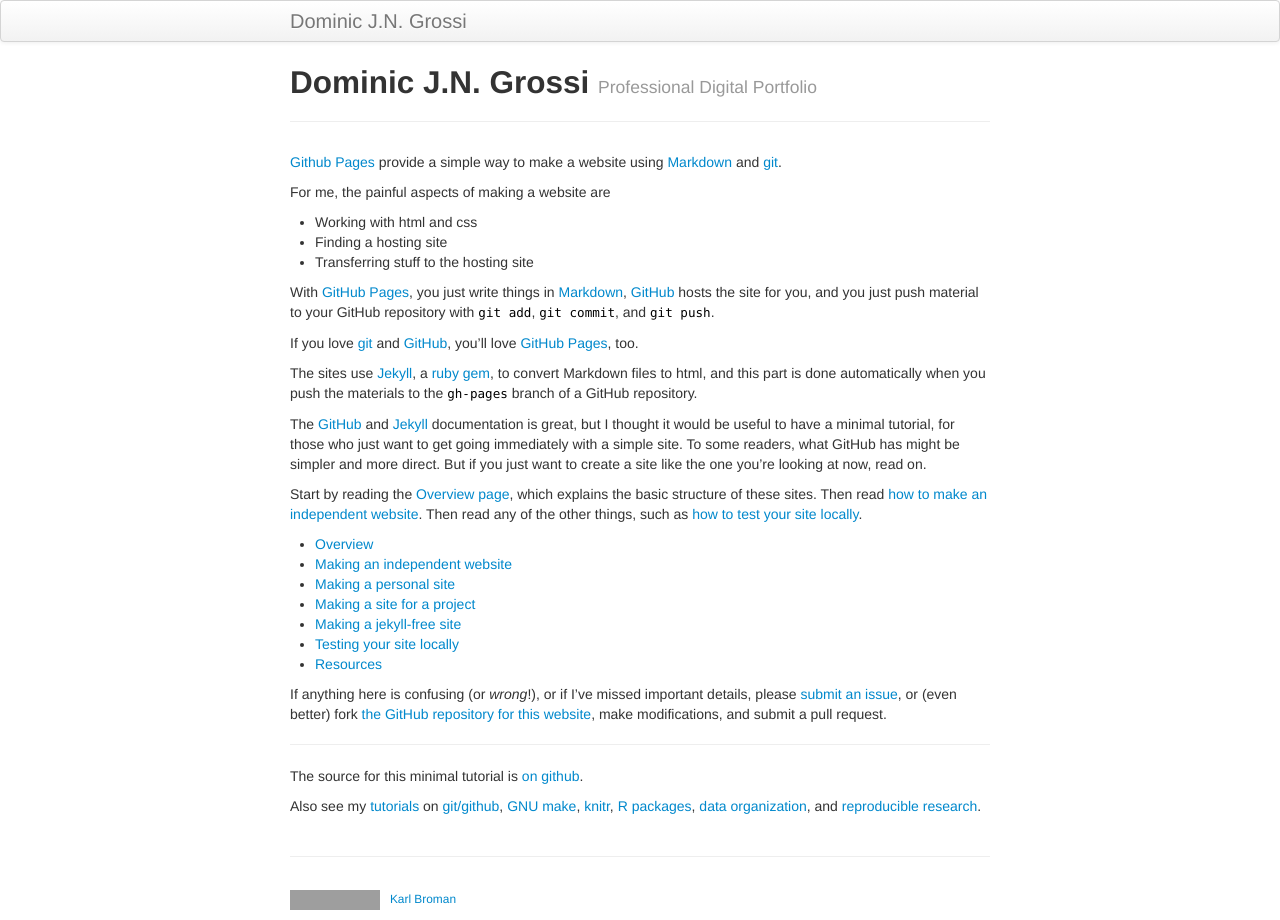
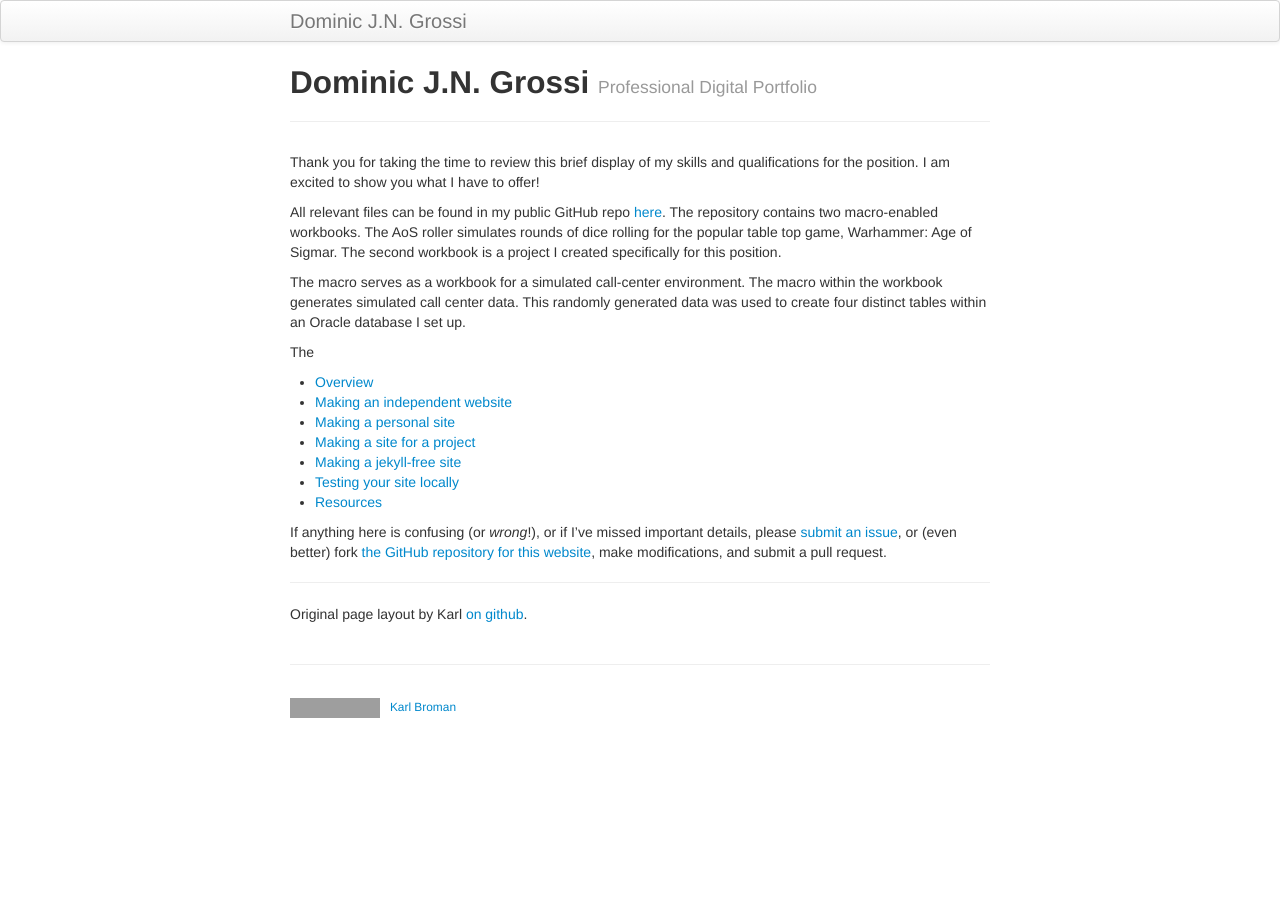
Before and after one commit to Dominicgrossi/Dominicgrossi.github.io, a Jekyll site: the page built from index.md, in a window 1280 px wide. Built offline with Jekyll 4.4.1, drawn with Linux system fonts in a browser that asks for light colours; grey boxes are pictures that could not be loaded.

Commit message:
Update index.md

```diff
--- a/index.md
+++ b/index.md
@@ -4,47 +4,17 @@ title: Dominic J.N. Grossi
 tagline: Professional Digital Portfolio
 description: My professional portfolio for consideration for the Allstate Workflow Core Tech Consultant Position
 ---
+Thank you for taking the time to review this brief display of my skills and qualifications for the position. I am excited to show you what I have to offer!
 
-[Github Pages](https://pages.github.com) provide a simple way to make a
-website using
-[Markdown](https://daringfireball.net/projects/markdown/) and
-[git](https://git-scm.com).
+<title>About the Portfolio</title>
+All relevant files can be found in my public GitHub repo [here](https://github.com/Dominicgrossi/Allstate-Interview-Portfolio). The repository contains two macro-enabled workbooks. The AoS roller simulates rounds of dice rolling for the popular table top game, Warhammer: Age of Sigmar. The second workbook is a project I created specifically for this position.
 
-For me, the painful aspects of making a website are
+<title>About the Portfolio</title>
+The macro serves as a workbook for a simulated call-center environment. The macro within the workbook generates simulated call center data. This randomly generated data was used to create four distinct tables within an Oracle database I set up.
 
-- Working with html and css
-- Finding a hosting site
-- Transferring stuff to the hosting site
+The
 
-With [GitHub Pages](https://pages.github.com), you just write things in
-[Markdown](https://daringfireball.net/projects/markdown/),
-[GitHub](https://github.com) hosts the site for you, and you just push
-material to your GitHub repository with `git add`, `git commit`, and
-`git push`.
-
-If you love [git](https://git-scm.com/) and
-[GitHub](https://github.com), you'll love
-[GitHub Pages](https://pages.github.com), too.
-
-The sites use [Jekyll](https://jekyllrb.com/), a
-[ruby](https://www.ruby-lang.org/en/) [gem](https://rubygems.org/), to
-convert Markdown files to html, and this part is done
-automatically when you push the materials to the `gh-pages` branch
-of a GitHub repository.
-
-The [GitHub](https://pages.github.com) and
-[Jekyll](https://jekyllrb.com) documentation is great, but I thought it
-would be useful to have a minimal tutorial, for those who just want to
-get going immediately with a simple site. To some readers, what GitHub
-has might be simpler and more direct.  But if you just want to create
-a site like the one you're looking at now, read on.
-
-Start by reading the [Overview page](pages/overview.html), which
-explains the basic structure of these sites. Then read
-[how to make an independent website](pages/independent_site.html). Then
-read any of the other things, such as
-[how to test your site locally](pages/local_test.html).
-
+<title>Tableau Portfolio</title>
 - [Overview](pages/overview.html)
 - [Making an independent website](pages/independent_site.html)
 - [Making a personal site](pages/user_site.html)
@@ -61,12 +31,4 @@ make modifications, and submit a pull request.
 
 ---
 
-The source for this minimal tutorial is [on github](https://github.com/kbroman/simple_site).
-
-Also see my [tutorials](https://kbroman.org/pages/tutorials) on
-[git/github](https://kbroman.org/github_tutorial),
-[GNU make](https://kbroman.org/minimal_make),
-[knitr](https://kbroman.org/knitr_knutshell),
-[R packages](https://kbroman.org/pkg_primer),
-[data organization](https://kbroman.org/dataorg),
-and [reproducible research](https://kbroman.org/steps2rr).
+Original page layout by Karl [on github](https://github.com/kbroman/simple_site).
```
